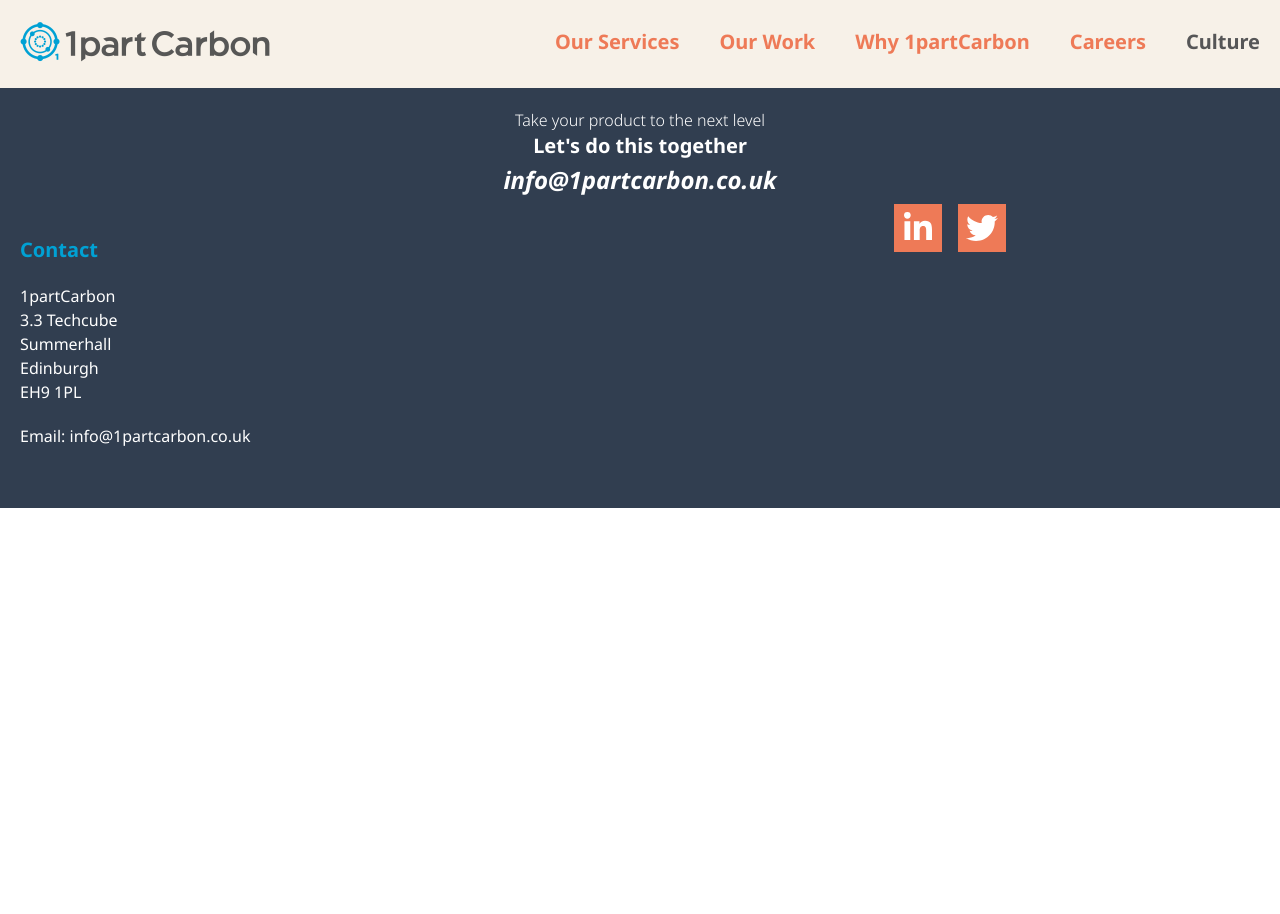
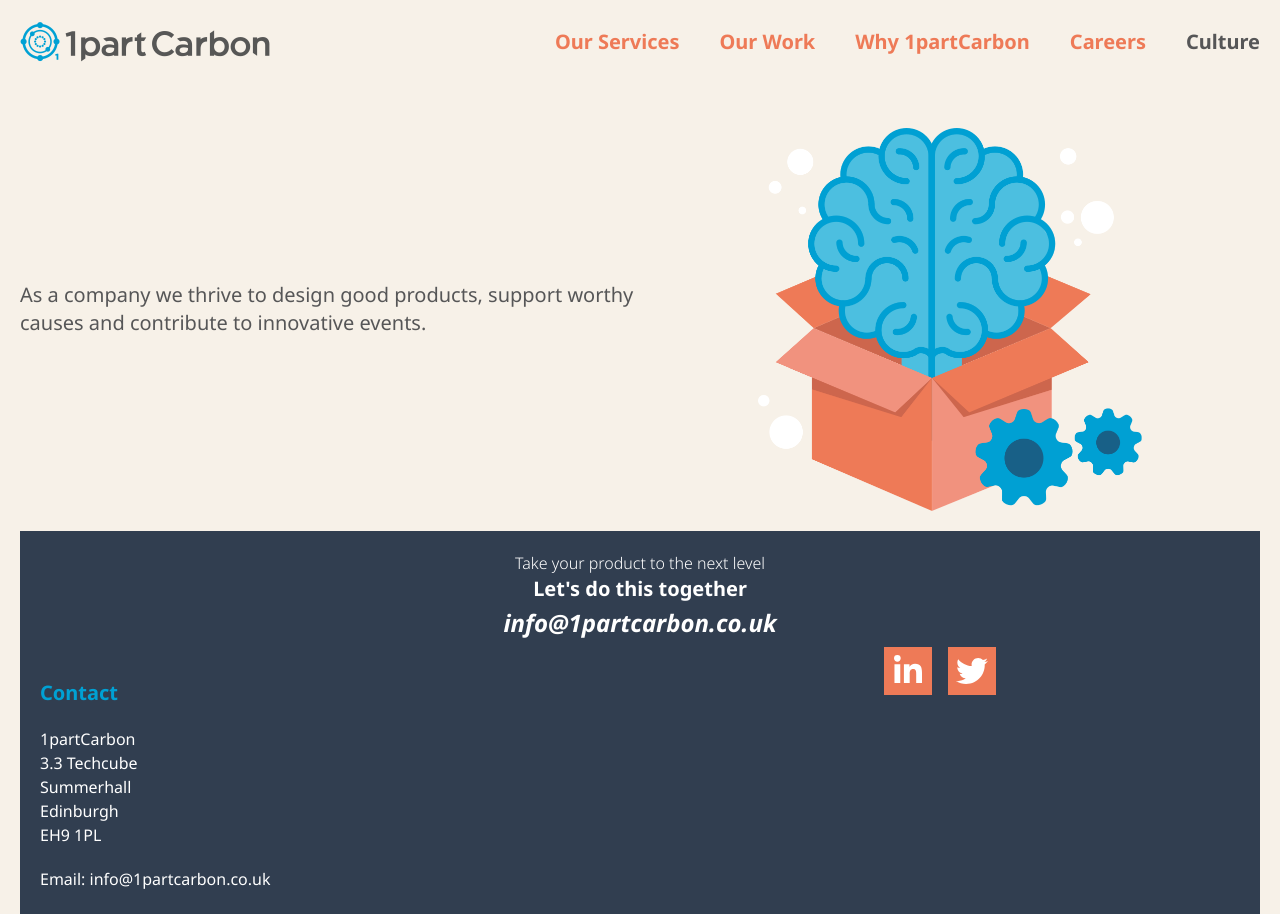
Before and after one commit to 1partcarbon/1partcarbon.github.io, a plain HTML site: page public/culture.html in a window 1280 px wide. Shown: the top 914 px of the page. Before the commit the page ends 800 px from the top, so only its background shows below. Drawn offline with Linux system fonts and the light colour scheme.

Commit message:
Start of culture page

```diff
--- a/public/culture.html
+++ b/public/culture.html
@@ -139,6 +139,22 @@
         </div>
       </header>
 
+
+
+      <section id="how-we-can-help" class="bg-light px-5 py-10">
+        <div class="mx-auto lg:max-w-[1280px]">
+          <div class="grid grid-cols-1 justify-between md:grid-cols-2 pb-5">
+            <div class="text-xl self-center pb-5">
+              <p>As a company we thrive to design good products, support worthy causes and contribute to innovative events.</p>
+            </div>
+            <img class="max-w-96 mx-auto" src="img/outsidethebox-illy@2x-1.png" alt="Outside the box thinking icon" />
+          </div>
+
+
+
+
+
+
       <footer class="bg-darkgrey pt-5 pb-">
         <div class="text-center text-white text-base font-light">
           Take your product to the next level
```
Also changed, not shown: public/img/outsidethebox-illy@2x-1.png (added).
